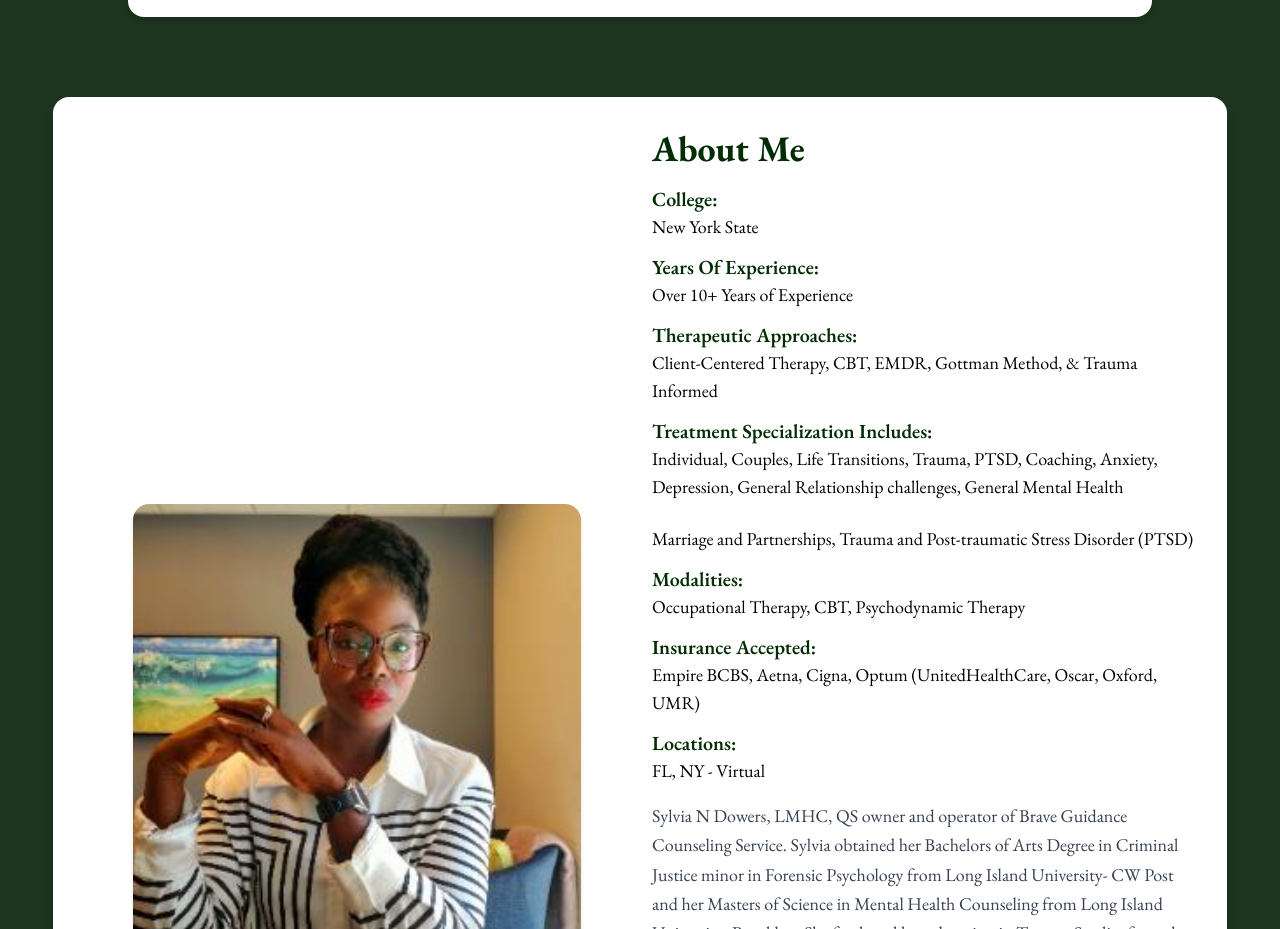
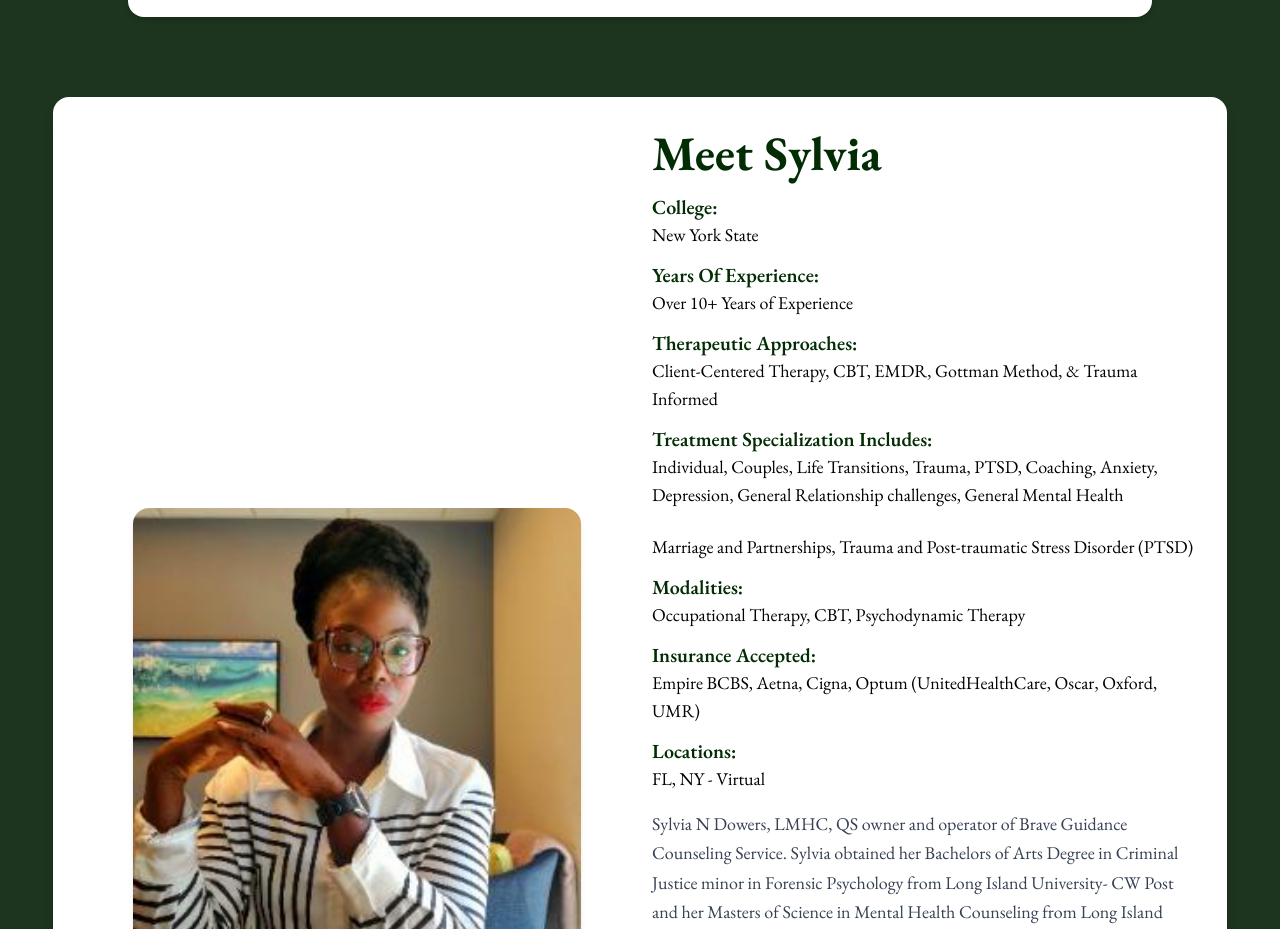
Before and after one commit to 4700gfx/brave-guidance-page, a React (Vite) app: page / in a window 1280 px wide. Shown: the part 1131-2060 px from the top of the page. Built offline with nearby package versions, Linux system fonts and the light colour scheme.

Commit message:
Adding Title

```diff
--- a/src/components/AboutMe.jsx
+++ b/src/components/AboutMe.jsx
@@ -17,7 +17,7 @@ const AboutMe = () => {
 
         {/* Text Section */}
         <div className="w-full md:w-1/2 text-center md:text-left space-y-4">
-          <h1 className="text-3xl md:text-4xl font-bold text-accent-darker-green">About Me</h1>
+          <h1 className="text-3xl md:text-5xl font-bold text-accent-darker-green">Meet Sylvia</h1>
 
           <div className='credentials space-y-3'>
             <div>
```
